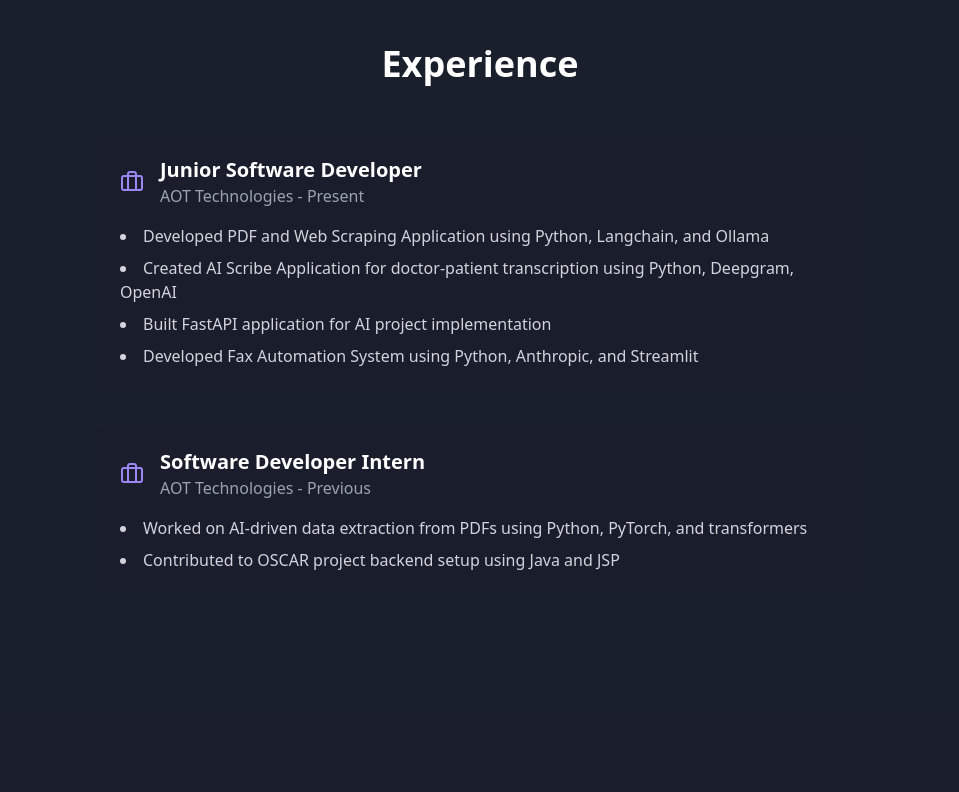
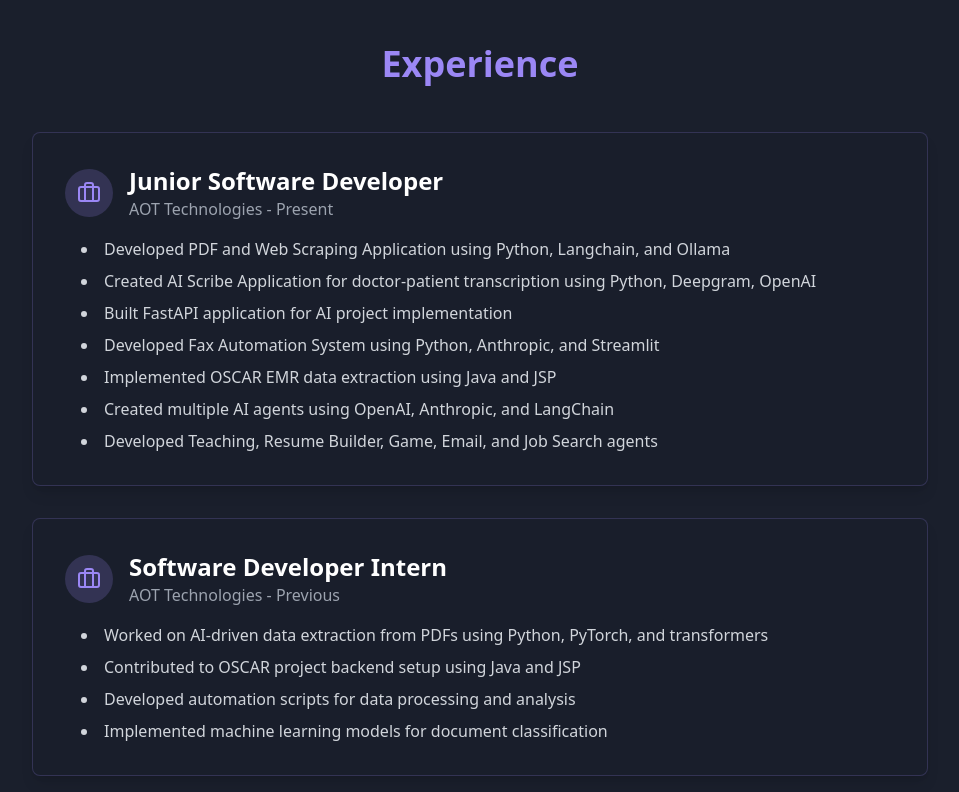
Before and after one commit to achuajays/protofolio, a React (Vite) app: page / in a window 1280 px wide. Shown: the part 1340-2132 px from the top of the page, without its empty margins (160-1119 px from the left). Built offline with nearby package versions, Linux system fonts and the light colour scheme.

Commit message:
Update education and experience sections
Enhance the education and experience sections with updated content and improved animations for a better user experience.
[skip gpt_engineer]

```diff
--- a/src/components/EducationSection.tsx
+++ b/src/components/EducationSection.tsx
@@ -6,52 +6,121 @@ const EducationSection = () => {
     {
       degree: "Bachelor of Science in Data Analysis",
       institution: "Amity University",
-      period: "2020-2023"
+      period: "2020-2023",
+      achievements: [
+        "Specialized in Data Science and Machine Learning",
+        "Completed projects in AI and Data Analytics",
+        "Participated in various hackathons and coding competitions"
+      ]
     },
     {
       degree: "Diploma in Computer Engineering",
       institution: "Central Polytechnic College",
-      period: "2017-2020"
+      period: "2017-2020",
+      achievements: [
+        "Focus on software development and programming",
+        "Developed multiple web applications",
+        "Academic excellence award recipient"
+      ]
     },
     {
       degree: "Plus 2 in Biology Science",
       institution: "St. Joseph HSS",
-      period: "2015-2017"
+      period: "2015-2017",
+      achievements: [
+        "Strong foundation in scientific principles",
+        "Active participation in science exhibitions",
+        "School representative for academic competitions"
+      ]
     }
   ];
 
+  const containerVariants = {
+    hidden: { opacity: 0 },
+    visible: {
+      opacity: 1,
+      transition: {
+        staggerChildren: 0.3
+      }
+    }
+  };
+
+  const itemVariants = {
+    hidden: { y: 50, opacity: 0 },
+    visible: {
+      y: 0,
+      opacity: 1,
+      transition: {
+        type: "spring",
+        damping: 15
+      }
+    }
+  };
+
   return (
-    <section id="education" className="py-20 bg-secondary/50">
+    <section id="education" className="py-20 bg-gradient-to-b from-secondary/30 to-secondary/50">
       <div className="container mx-auto px-4">
         <motion.h2
           initial={{ opacity: 0 }}
           whileInView={{ opacity: 1 }}
           viewport={{ once: true }}
-          className="text-4xl font-bold text-center mb-12"
+          className="text-4xl font-bold text-center mb-12 text-primary"
         >
           Education
         </motion.h2>
-        <div className="max-w-3xl mx-auto">
+        <motion.div
+          variants={containerVariants}
+          initial="hidden"
+          whileInView="visible"
+          viewport={{ once: true }}
+          className="max-w-4xl mx-auto grid gap-8"
+        >
           {education.map((edu, index) => (
             <motion.div
               key={index}
-              initial={{ opacity: 0, x: -20 }}
-              whileInView={{ opacity: 1, x: 0 }}
-              transition={{ delay: index * 0.2 }}
-              viewport={{ once: true }}
-              className="flex items-start gap-4 mb-8"
+              variants={itemVariants}
+              className="bg-secondary/80 p-8 rounded-lg shadow-lg hover:shadow-xl transition-all duration-300 border border-primary/20"
             >
-              <div className="bg-primary/20 p-3 rounded-full">
-                <GraduationCap className="text-primary w-6 h-6" />
-              </div>
-              <div>
-                <h3 className="text-xl font-semibold">{edu.degree}</h3>
-                <p className="text-gray-400">{edu.institution}</p>
-                <p className="text-gray-500">{edu.period}</p>
+              <div className="flex items-start gap-4 mb-4">
+                <div className="bg-primary/20 p-3 rounded-full">
+                  <GraduationCap className="text-primary w-6 h-6" />
+                </div>
+                <div className="flex-1">
+                  <h3 className="text-2xl font-semibold text-white">{edu.degree}</h3>
+                  <p className="text-gray-400">{edu.institution}</p>
+                  <p className="text-gray-500">{edu.period}</p>
+                  <motion.ul
+                    initial="hidden"
+                    whileInView="visible"
+                    viewport={{ once: true }}
+                    variants={{
+                      visible: {
+                        transition: {
+                          staggerChildren: 0.1
+                        }
+                      }
+                    }}
+                    className="mt-4 space-y-2"
+                  >
+                    {edu.achievements.map((achievement, idx) => (
+                      <motion.li
+                        key={idx}
+                        variants={{
+                          hidden: { opacity: 0, x: -20 },
+                          visible: { opacity: 1, x: 0 }
+                        }}
+                        className="text-gray-300 hover:text-primary transition-colors duration-300 flex items-center gap-2"
+                      >
+                        <span className="w-2 h-2 bg-primary rounded-full" />
+                        {achievement}
+                      </motion.li>
+                    ))}
+                  </motion.ul>
+                </div>
               </div>
             </motion.div>
           ))}
-        </div>
+        </motion.div>
       </div>
     </section>
   );
--- a/src/components/ExperienceSection.tsx
+++ b/src/components/ExperienceSection.tsx
@@ -11,7 +11,10 @@ const ExperienceSection = () => {
         "Developed PDF and Web Scraping Application using Python, Langchain, and Ollama",
         "Created AI Scribe Application for doctor-patient transcription using Python, Deepgram, OpenAI",
         "Built FastAPI application for AI project implementation",
-        "Developed Fax Automation System using Python, Anthropic, and Streamlit"
+        "Developed Fax Automation System using Python, Anthropic, and Streamlit",
+        "Implemented OSCAR EMR data extraction using Java and JSP",
+        "Created multiple AI agents using OpenAI, Anthropic, and LangChain",
+        "Developed Teaching, Resume Builder, Game, Email, and Job Search agents"
       ]
     },
     {
@@ -20,47 +23,86 @@ const ExperienceSection = () => {
       period: "Previous",
       description: [
         "Worked on AI-driven data extraction from PDFs using Python, PyTorch, and transformers",
-        "Contributed to OSCAR project backend setup using Java and JSP"
+        "Contributed to OSCAR project backend setup using Java and JSP",
+        "Developed automation scripts for data processing and analysis",
+        "Implemented machine learning models for document classification"
       ]
     }
   ];
 
+  const containerVariants = {
+    hidden: { opacity: 0 },
+    visible: {
+      opacity: 1,
+      transition: {
+        staggerChildren: 0.2
+      }
+    }
+  };
+
+  const itemVariants = {
+    hidden: { x: -50, opacity: 0 },
+    visible: {
+      x: 0,
+      opacity: 1,
+      transition: {
+        type: "spring",
+        stiffness: 100
+      }
+    }
+  };
+
   return (
-    <section id="experience" className="py-20">
+    <section id="experience" className="py-20 bg-gradient-to-b from-secondary/50 to-secondary/30">
       <div className="container mx-auto px-4">
         <motion.h2
-          initial={{ opacity: 0 }}
-          whileInView={{ opacity: 1 }}
+          initial={{ opacity: 0, y: -20 }}
+          whileInView={{ opacity: 1, y: 0 }}
+          transition={{ duration: 0.5 }}
           viewport={{ once: true }}
-          className="text-4xl font-bold text-center mb-12"
+          className="text-4xl font-bold text-center mb-12 text-primary"
         >
           Experience
         </motion.h2>
-        <div className="max-w-3xl mx-auto">
+        <motion.div
+          variants={containerVariants}
+          initial="hidden"
+          whileInView="visible"
+          viewport={{ once: true }}
+          className="max-w-4xl mx-auto"
+        >
           {experiences.map((exp, index) => (
             <motion.div
               key={index}
-              initial={{ opacity: 0, x: -20 }}
-              whileInView={{ opacity: 1, x: 0 }}
-              transition={{ delay: index * 0.2 }}
-              viewport={{ once: true }}
-              className="mb-8 bg-secondary/50 p-6 rounded-lg"
+              variants={itemVariants}
+              className="mb-8 bg-secondary/80 p-8 rounded-lg shadow-lg hover:shadow-xl transition-shadow duration-300 border border-primary/20"
             >
               <div className="flex items-center gap-4 mb-4">
-                <Briefcase className="text-primary w-6 h-6" />
+                <div className="bg-primary/20 p-3 rounded-full">
+                  <Briefcase className="text-primary w-6 h-6" />
+                </div>
                 <div>
-                  <h3 className="text-xl font-semibold">{exp.title}</h3>
+                  <h3 className="text-2xl font-semibold text-white">{exp.title}</h3>
                   <p className="text-gray-400">{exp.company} - {exp.period}</p>
                 </div>
               </div>
-              <ul className="list-disc list-inside text-gray-300 space-y-2">
+              <ul className="list-disc list-inside text-gray-300 space-y-2 ml-4">
                 {exp.description.map((item, idx) => (
-                  <li key={idx}>{item}</li>
+                  <motion.li
+                    key={idx}
+                    initial={{ opacity: 0, x: -20 }}
+                    whileInView={{ opacity: 1, x: 0 }}
+                    transition={{ delay: idx * 0.1 }}
+                    viewport={{ once: true }}
+                    className="hover:text-primary transition-colors duration-300"
+                  >
+                    {item}
+                  </motion.li>
                 ))}
               </ul>
             </motion.div>
           ))}
-        </div>
+        </motion.div>
       </div>
     </section>
   );
```
